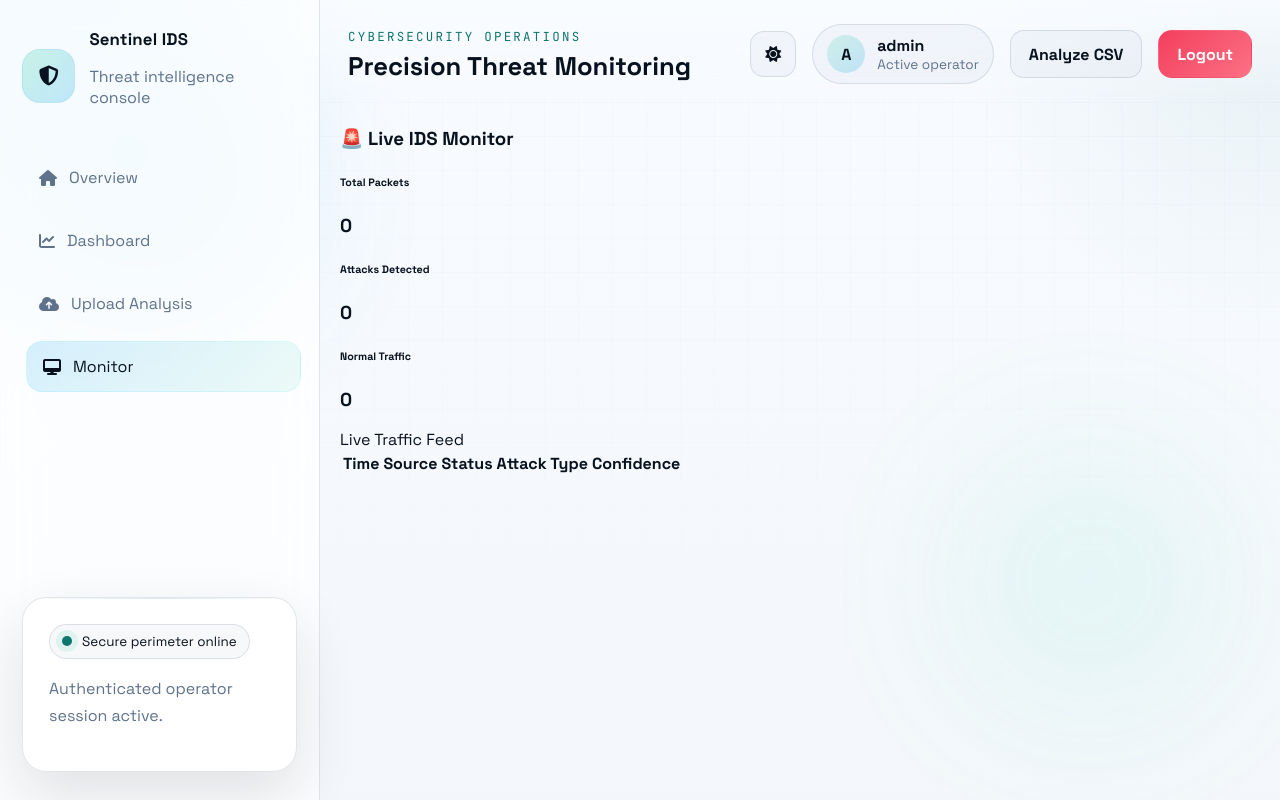
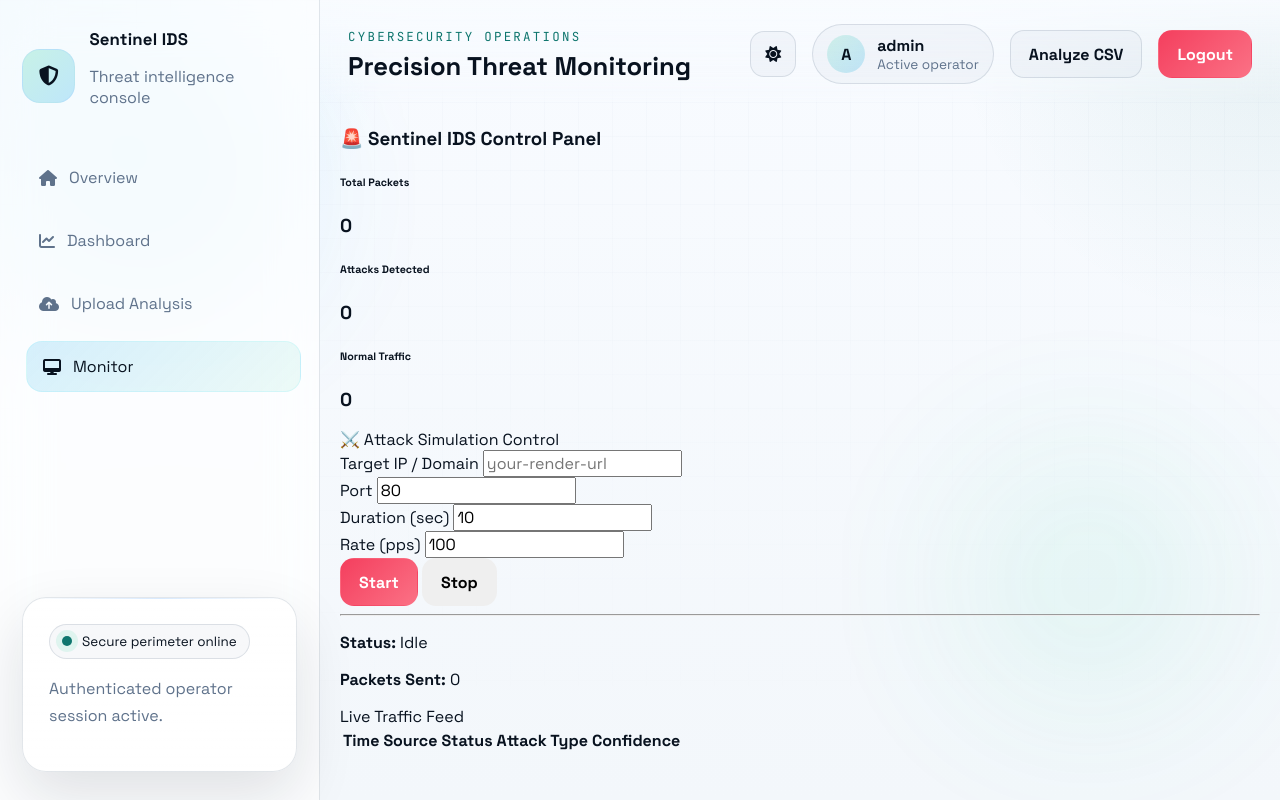
Before and after one commit to Fahad-wizz/RealTime-Anomaly-Detection, a Flask app: page /monitor in a window 1280 px wide. Run offline with Flask 3, Linux system fonts and the light colour scheme; a user stored in the database is signed in; lists and menus that the app fills with data are empty; parts of the project's set-up code (start-up, migrations or seed data) failed here and were passed over.

Commit message:
built monitor agent

```diff
--- a/app.py
+++ b/app.py
@@ -798,6 +798,51 @@ def download_result(file_id):
 def monitor():
     return render_template("monitor.html")
 
+import requests
+
+NGROK_URL = "https://subwoofer-barman-anemia.ngrok-free.dev"
+
+
+@app.route("/attack/start", methods=["POST"])
+def start_attack():
+    res = requests.post(f"{NGROK_URL}/attack/start", json=request.json)
+    return res.json()
+
+
+@app.route("/attack/status/<attack_id>")
+def attack_status(attack_id):
+    res = requests.get(f"{NGROK_URL}/attack/status/{attack_id}")
+    return res.json()
+
+
+@app.route("/attack/stop", methods=["POST"])
+def stop_attack():
+    res = requests.post(f"{NGROK_URL}/attack/stop", json=request.json)
+    return res.json()
+
+@app.route("/api/live-data")
+def live_data():
+
+    since = request.args.get("since", type=float)
+
+    if since:
+        filtered = [x for x in LIVE_DATA if x["timestamp"] > since]
+    else:
+        filtered = LIVE_DATA[-50:]
+
+    # 🔥 NORMALIZE FORMAT FOR FRONTEND
+    output = []
+
+    for item in filtered:
+        output.append({
+            "timestamp": item["timestamp"],
+            "src": item["src"],
+            "prediction": "ATTACK" if item["anomaly"] == -1 else "NORMAL",
+            "attack_type": item["attack_type"],
+            "confidence": item["confidence"]
+        })
+
+    return jsonify(output)
 
 def background_sniffer():
     print("Sniffer started")
--- /dev/null
+++ b/static/js/monitor.js
@@ -0,0 +1,214 @@
+// ================= GLOBAL STATE =================
+
+let total = 0;
+let attacks = 0;
+let normal = 0;
+
+let attackId = null;
+let lastTimestamp = null;
+let isFetching = false;
+
+
+// ================= LIVE DATA FETCH =================
+
+async function fetchLiveData() {
+
+    if (isFetching) return; // prevent overlap
+    isFetching = true;
+
+    try {
+        const res = await fetch(`/api/live-data?since=${lastTimestamp || ""}`);
+        const data = await res.json();
+
+        if (data && data.length > 0) {
+
+            data.forEach(entry => {
+
+                total++;
+
+                if (entry.prediction === "ATTACK") {
+                    attacks++;
+                } else {
+                    normal++;
+                }
+
+                updateStats();
+                addRow(entry);
+
+                lastTimestamp = entry.timestamp;
+            });
+        }
+
+    } catch (err) {
+        console.error("Live data fetch error:", err);
+    }
+
+    isFetching = false;
+}
+
+
+// ================= UPDATE STATS =================
+
+function updateStats() {
+    document.getElementById("totalPackets").innerText = total;
+    document.getElementById("attackCount").innerText = attacks;
+    document.getElementById("normalCount").innerText = normal;
+}
+
+
+// ================= ADD TABLE ROW =================
+
+function addRow(data) {
+
+    const table = document.getElementById("liveTable");
+
+    const row = document.createElement("tr");
+
+    row.innerHTML = `
+        <td>${new Date(data.timestamp * 1000).toLocaleTimeString()}</td>
+        <td>${data.src}</td>
+        <td>
+            <span class="badge ${data.prediction === "ATTACK" ? "bg-danger" : "bg-success"}">
+                ${data.prediction}
+            </span>
+        </td>
+        <td>${data.attack_type || "-"}</td>
+        <td>${data.confidence || 0}%</td>
+    `;
+
+    table.prepend(row);
+
+    // Limit rows for performance
+    if (table.children.length > 100) {
+        table.removeChild(table.lastChild);
+    }
+}
+
+
+// ================= START ATTACK =================
+
+async function startAttack() {
+
+    const ip = document.getElementById("targetIp").value.trim();
+    const port = document.getElementById("targetPort").value;
+    const duration = document.getElementById("duration").value;
+    const rate = document.getElementById("rate").value;
+
+    if (!ip) {
+        alert("Enter target IP / domain");
+        return;
+    }
+
+    try {
+
+        setStatus("Starting...");
+
+        const res = await fetch("/attack/start", {
+            method: "POST",
+            headers: {"Content-Type": "application/json"},
+            body: JSON.stringify({
+                type: "dos",
+                ip: ip,
+                port: port,
+                duration: duration,
+                rate: rate
+            })
+        });
+
+        const data = await res.json();
+
+        if (!data.attack_id) {
+            setStatus("Failed to start");
+            return;
+        }
+
+        attackId = data.attack_id;
+
+        setStatus("Running");
+
+        trackAttackStatus();
+
+    } catch (err) {
+        console.error("Start attack error:", err);
+        setStatus("Error");
+    }
+}
+
+
+// ================= TRACK ATTACK =================
+
+async function trackAttackStatus() {
+
+    if (!attackId) return;
+
+    try {
+
+        const res = await fetch(`/attack/status/${attackId}`);
+        const data = await res.json();
+
+        document.getElementById("packetsSent").innerText =
+            data.packets_sent || 0;
+
+        if (data.running) {
+            setTimeout(trackAttackStatus, 2000);
+        } else {
+            setStatus("Stopped");
+        }
+
+    } catch (err) {
+        console.error("Status error:", err);
+        setStatus("Error");
+    }
+}
+
+
+// ================= STOP ATTACK =================
+
+async function stopAttack() {
+
+    if (!attackId) return;
+
+    try {
+
+        setStatus("Stopping...");
+
+        await fetch("/attack/stop", {
+            method: "POST",
+            headers: {"Content-Type": "application/json"},
+            body: JSON.stringify({ attack_id: attackId })
+        });
+
+    } catch (err) {
+        console.error("Stop attack error:", err);
+        setStatus("Error");
+    }
+}
+
+
+// ================= STATUS HELPER =================
+
+function setStatus(text) {
+    document.getElementById("attackStatus").innerText = text;
+}
+
+
+// ================= OPTIONAL: AUTO BOOST =================
+
+function autoBoost() {
+
+    const rateInput = document.getElementById("rate");
+
+    let currentRate = parseInt(rateInput.value || 100);
+
+    currentRate += 50;
+
+    rateInput.value = currentRate;
+
+    startAttack();
+}
+
+
+// ================= INIT =================
+
+// Poll every 2 seconds
+setInterval(fetchLiveData, 2000);
--- a/templates/monitor.html
+++ b/templates/monitor.html
@@ -4,9 +4,9 @@
 
 <div class="container mt-4">
 
-    <h3 class="mb-3">🚨 Live IDS Monitor</h3>
+    <h3 class="mb-3">🚨 Sentinel IDS Control Panel</h3>
 
-    <!-- STATS -->
+    <!-- ================= STATS ================= -->
     <div class="row mb-4">
 
         <div class="col-md-4">
@@ -32,7 +32,52 @@
 
     </div>
 
-    <!-- LIVE TABLE -->
+    <!-- ================= ATTACK CONTROL ================= -->
+    <div class="card shadow mb-4">
+        <div class="card-header">
+            ⚔️ Attack Simulation Control
+        </div>
+
+        <div class="card-body">
+
+            <div class="row">
+
+                <div class="col-md-3">
+                    <label>Target IP / Domain</label>
+                    <input type="text" id="targetIp" class="form-control" placeholder="your-render-url">
+                </div>
+
+                <div class="col-md-2">
+                    <label>Port</label>
+                    <input type="number" id="targetPort" class="form-control" value="80">
+                </div>
+
+                <div class="col-md-2">
+                    <label>Duration (sec)</label>
+                    <input type="number" id="duration" class="form-control" value="10">
+                </div>
+
+                <div class="col-md-2">
+                    <label>Rate (pps)</label>
+                    <input type="number" id="rate" class="form-control" value="100">
+                </div>
+
+                <div class="col-md-3 d-flex align-items-end">
+                    <button class="btn btn-danger w-100 me-2" onclick="startAttack()">Start</button>
+                    <button class="btn btn-secondary w-100" onclick="stopAttack()">Stop</button>
+                </div>
+
+            </div>
+
+            <hr>
+
+            <p><strong>Status:</strong> <span id="attackStatus">Idle</span></p>
+            <p><strong>Packets Sent:</strong> <span id="packetsSent">0</span></p>
+
+        </div>
+    </div>
+
+    <!-- ================= LIVE TABLE ================= -->
     <div class="card shadow">
         <div class="card-header">
             Live Traffic Feed
@@ -50,9 +95,7 @@
                     </tr>
                 </thead>
 
-                <tbody id="liveTable">
-                </tbody>
-
+                <tbody id="liveTable"></tbody>
             </table>
         </div>
     </div>
@@ -61,56 +104,6 @@
 
 <!-- SOCKET -->
 <script src="https://cdn.socket.io/4.8.1/socket.io.min.js"></script>
-
-<script>
-
-const socket = io();
-
-let total = 0;
-let attacks = 0;
-let normal = 0;
-
-socket.on("anomaly", (data) => {
-
-    total++;
-
-    if (data.prediction === "ATTACK") {
-        attacks++;
-    } else {
-        normal++;
-    }
-
-    document.getElementById("totalPackets").innerText = total;
-    document.getElementById("attackCount").innerText = attacks;
-    document.getElementById("normalCount").innerText = normal;
-
-    // ADD ROW
-    const table = document.getElementById("liveTable");
-
-    const row = document.createElement("tr");
-
-    row.innerHTML = `
-        <td>${new Date().toLocaleTimeString()}</td>
-        <td>${data.src}</td>
-        <td>
-            <span class="badge ${data.prediction === "ATTACK" ? "bg-danger" : "bg-success"}">
-                ${data.prediction}
-            </span>
-        </td>
-        <td>${data.attack_type}</td>
-        <td>${data.confidence}%</td>
-    `;
-
-    // NEWEST ON TOP
-    table.prepend(row);
-
-    // LIMIT ROWS (performance)
-    if (table.children.length > 100) {
-        table.removeChild(table.lastChild);
-    }
-
-});
-
-</script>
+<script src="/static/js/monitor.js"></script>
 
 {% endblock %}
```
Also changed, not shown: monitor_agent.py (added, +78 -0 lines).
